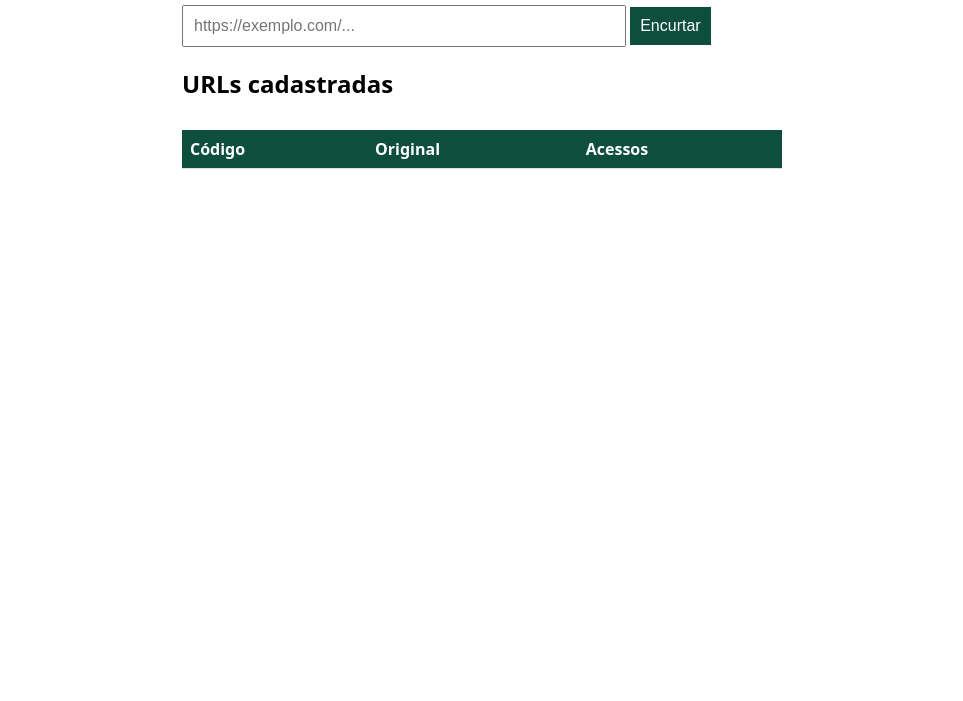
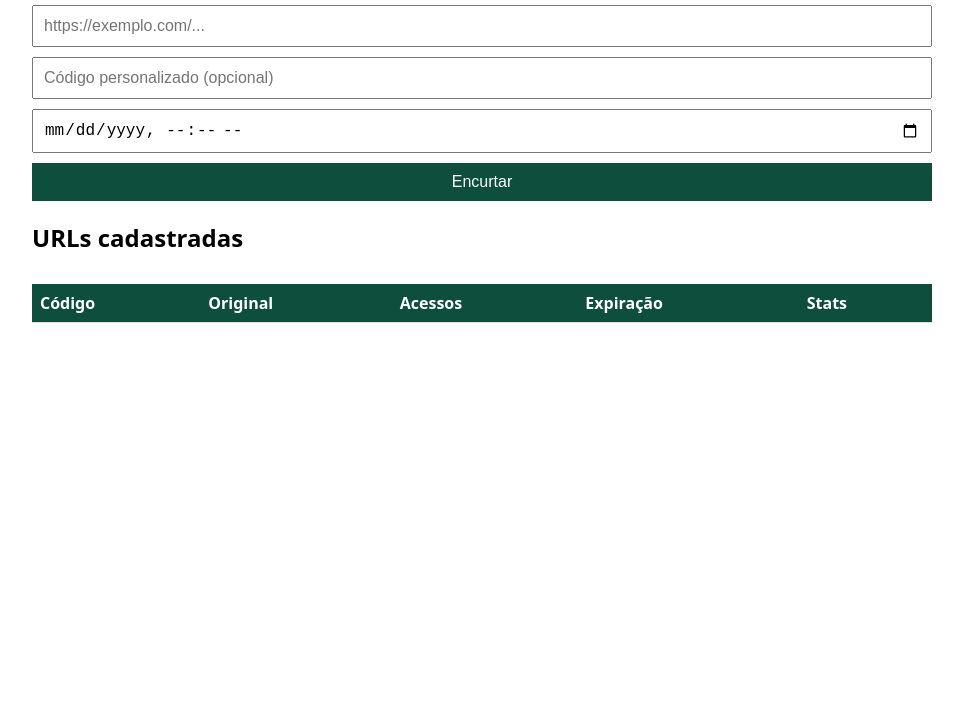
Before and after one commit to angeloalsf/encurtadorURL, a website: page public/index.html in a window 1280 px wide. Shown: the part 99-800 px from the top of the page, without its empty margins (158-1121 px from the left). Drawn offline with Linux system fonts and the light colour scheme; no server answers.

Commit message:
feat: atualiza interface com expiração e código personalizado

```diff
--- a/public/index.html
+++ b/public/index.html
@@ -1,35 +1,125 @@
-<!-- public/index.html -->
 <!DOCTYPE html>
 <html lang="pt-BR">
+
 <head>
+
   <meta charset="UTF-8">
+
   <title>Encurtador de URLs</title>
+
   <style>
-    body { font-family: system-ui; max-width: 600px;
-           margin: 40px auto; padding: 0 20px; }
-    h1 { color: #0d4f3c; }
-    input, button { font-size: 16px; padding: 10px; }
-    input { width: 70%; }
-    button { background: #0d4f3c; color: white;
-             border: none; cursor: pointer; }
-    .resultado { margin-top: 20px; padding: 12px;
-                 background: #eef6f3; border-left: 4px solid #1a8870; }
-    table { width: 100%; border-collapse: collapse; margin-top: 30px; }
-    th, td { padding: 8px; border-bottom: 1px solid #ddd;
-             text-align: left; }
-    th { background: #0d4f3c; color: white; }
+
+    body {
+      font-family: system-ui;
+      max-width: 900px;
+      margin: 40px auto;
+      padding: 0 20px;
+    }
+
+    h1 {
+      color: #0d4f3c;
+    }
+
+    .formulario {
+      display: flex;
+      flex-direction: column;
+      gap: 10px;
+    }
+
+    input,
+    button {
+      font-size: 16px;
+      padding: 10px;
+    }
+
+    button {
+      background: #0d4f3c;
+      color: white;
+      border: none;
+      cursor: pointer;
+    }
+
+    .resultado {
+      margin-top: 20px;
+      padding: 12px;
+      background: #eef6f3;
+      border-left: 4px solid #1a8870;
+    }
+
+    table {
+      width: 100%;
+      border-collapse: collapse;
+      margin-top: 30px;
+    }
+
+    th,
+    td {
+      padding: 8px;
+      border-bottom: 1px solid #ddd;
+      text-align: left;
+    }
+
+    th {
+      background: #0d4f3c;
+      color: white;
+    }
+
   </style>
+
 </head>
+
 <body>
-  <h1> Encurtador de URLs</h1>
-  <input id="url" type="url" placeholder="https://exemplo.com/...">
-  <button id="btn">Encurtar</button>
+
+  <h1>Encurtador de URLs</h1>
+
+  <div class="formulario">
+
+    <input
+      id="url"
+      type="url"
+      placeholder="https://exemplo.com/..."
+    >
+
+    <!-- DESAFIO A -->
+    <input
+      id="codigo"
+      type="text"
+      placeholder="Código personalizado (opcional)"
+    >
+
+    <!-- DESAFIO C -->
+    <input
+      id="expiraEm"
+      type="datetime-local"
+    >
+
+    <button id="btn">
+      Encurtar
+    </button>
+
+  </div>
+
   <div id="resultado"></div>
+
   <h2>URLs cadastradas</h2>
+
   <table id="tabela">
-    <thead><tr><th>Código</th><th>Original</th><th>Acessos</th></tr></thead>
+
+    <thead>
+      <tr>
+        <th>Código</th>
+        <th>Original</th>
+        <th>Acessos</th>
+        <th>Expiração</th>
+        <th>Stats</th>
+      </tr>
+    </thead>
+
     <tbody></tbody>
+
   </table>
+
   <script src="app.js"></script>
+
 </body>
 </html>
```
